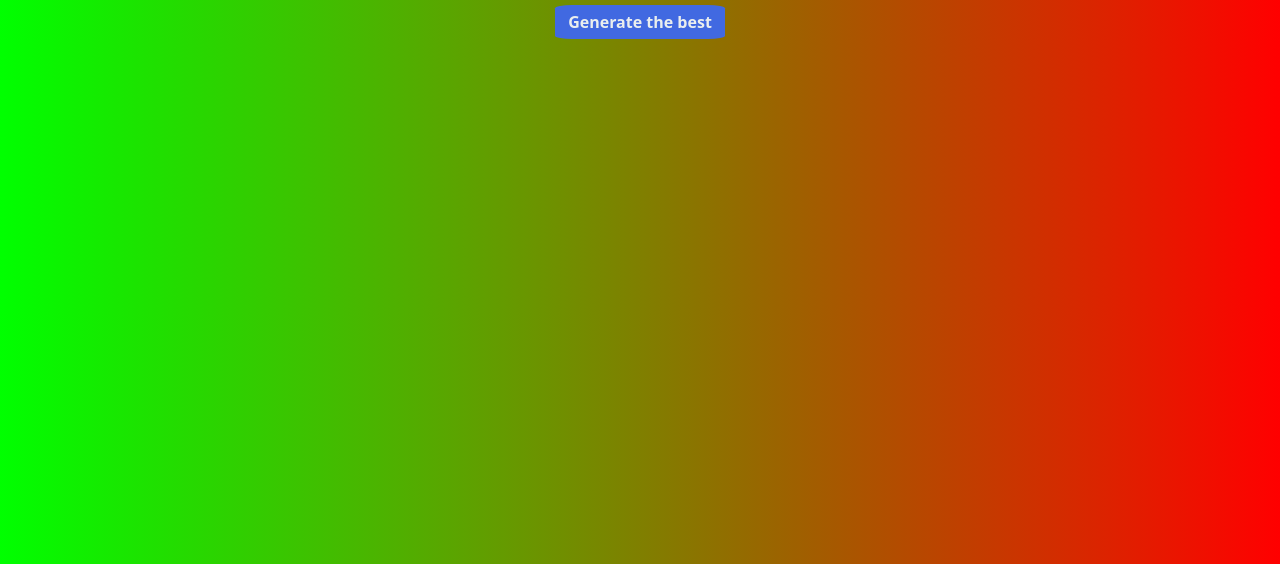
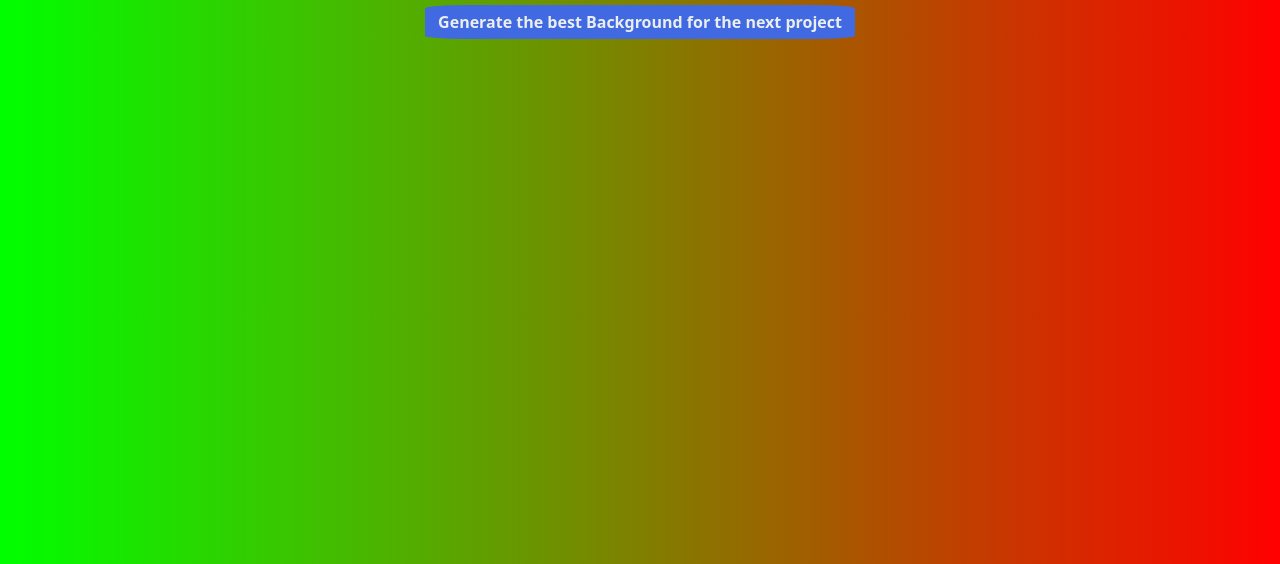
Before and after one commit to Sameerthe-Big-O/Background-Generator, a plain HTML site: page index.html in a window 1280 px wide. Shown: the part 236-800 px from the top of the page. Drawn offline with nearby package versions, Linux system fonts and the light colour scheme.

Commit message:
changing the title again

```diff
--- a/index.html
+++ b/index.html
@@ -12,7 +12,7 @@
 	<input  class="color2" type="color" name="color2" value="#ff0000">
 	<h2>Cool Background</h2>
 	<h3></h3>
-	<button class="class">Generate the best</button>
+	<button class="class">Generate the best Background for the next project</button>
 	 <!-- <button class="direction"><input type="text" placeholder="to right"></button> -->
 	 <!-- <div class="dropdown class">
 		<button class="btn dropdown-toggle" type="button" id="dropdownMenuButton1" data-bs-toggle="dropdown" aria-expanded="false">
```
